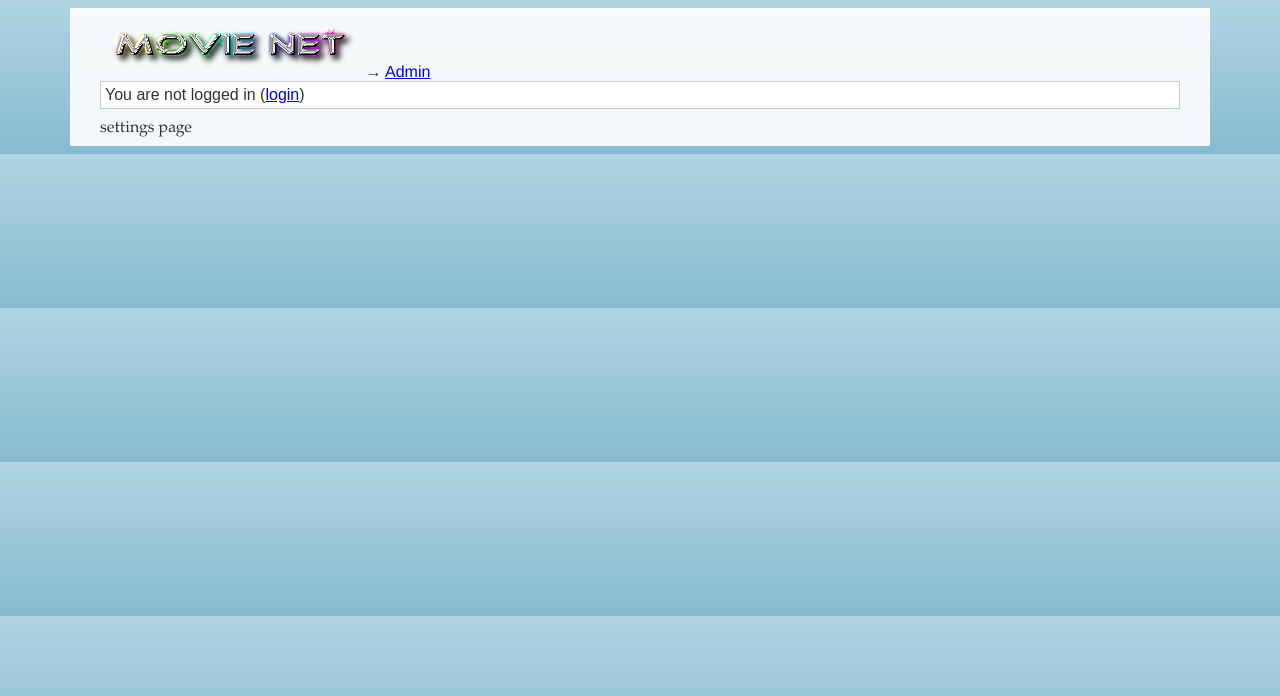
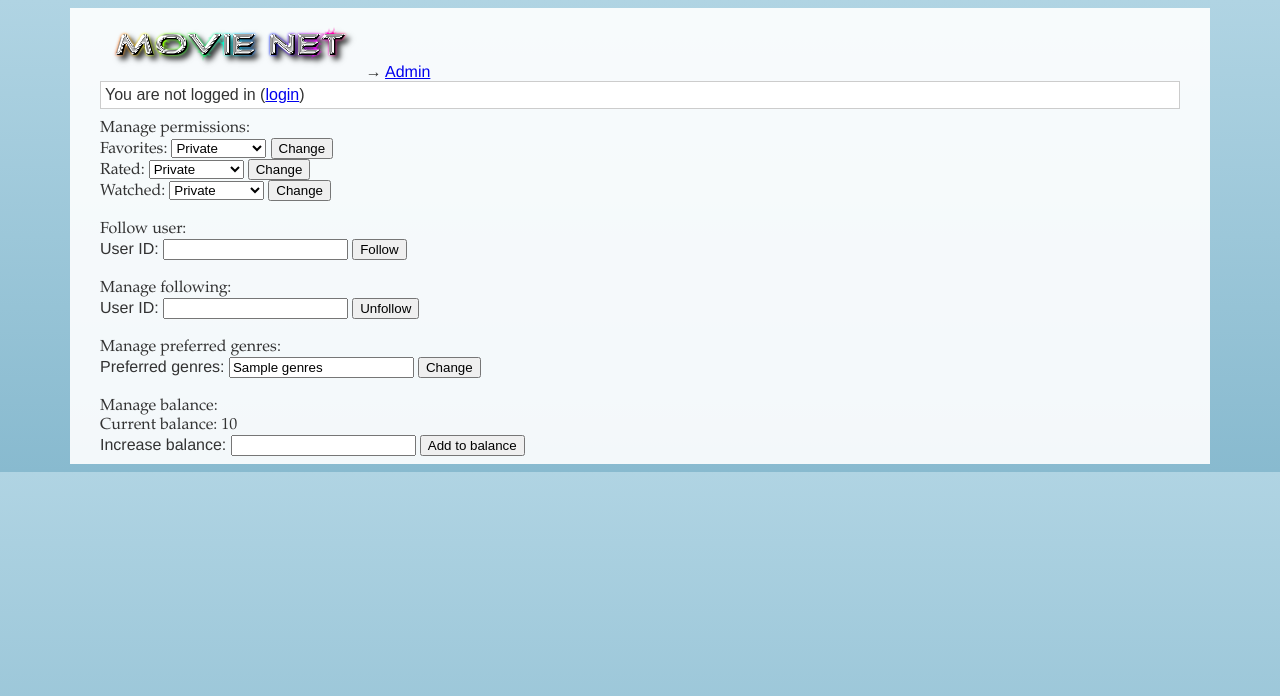
Before and after one commit to brownhead/cs166_project, a Flask app: template mnet/templates/settings.html in a window 1280 px wide. Shown: the top 696 px of the page. Run offline with Flask 2, Linux system fonts and the light colour scheme; the template is opened without the code that fills it: most values are stand-ins (such as "Sample title", 1, 10 or a date in 2020); some libraries are stand-ins or nearby versions.

Commit message:
added settings page

```diff
--- a/mnet/templates/settings.html
+++ b/mnet/templates/settings.html
@@ -3,6 +3,63 @@
 {% block path %}&rarr; <a href="/admin">Admin</a>{% endblock %}
 {% block content %}
 <div class="settings_block">
-  settings page
+  <span class="settings_header">Manage permissions:</span>
+  <form method="POST" action="{{ url_for('change_fave_perm') }}">
+    Favorites:
+    <select name="favorites">
+      <option value="private" {% if perms['fave'] == 0 %}selected{% endif %}>Private</option>
+      <option value="friends" {% if perms['fave'] == 1 %}selected{% endif %}>Friends only</option>
+      <option value="public" {% if perms['fave'] == 2 %}selected{% endif %}>Public</option>
+    </select>
+    <input type="submit" value="Change">
+  </form>
+  <form method="POST" action="{{ url_for('change_rate_perm') }}">
+    Rated:
+    <select name="favorites">
+      <option value="private" {% if perms['rank'] == 0 %}selected{% endif %}>Private</option>
+      <option value="friends" {% if perms['rank'] == 1 %}selected{% endif %}>Friends only</option>
+      <option value="public" {% if perms['rank'] == 2 %}selected{% endif %}>Public</option>
+    </select>
+    <input type="submit" value="Change">
+  </form>
+  <form method="POST" action="{{ url_for('change_watch_perm') }}">
+    Watched:
+    <select name="favorites">
+      <option value="private" {% if perms['watch'] == 0 %}selected{% endif %}>Private</option>
+      <option value="friends" {% if perms['watch'] == 1 %}selected{% endif %}>Friends only</option>
+      <option value="public" {% if perms['watch'] == 2 %}selected{% endif %}>Public</option>
+    </select>
+    <input type="submit" value="Change">
+  </form>
+
+  <br/>
+  <span class="settings_header">Follow user:</span>
+  <form method="POST" action="{{ url_for('follow_user') }}">
+    <label>User ID: <input type="text" name="userid"></label>
+    <input type="submit" value="Follow">
+  </form>
+
+  <br/>
+  <span class="settings_header">Manage following:</span>
+  <form method="POST" action="{{ url_for('stop_follow_user') }}">
+    <label>User ID: <input type="text" name="userid"></label>
+    <input type="submit" value="Unfollow">
+  </form>
+
+  <br/>
+  <span class="settings_header">Manage preferred genres:</span>
+  <form method="POST" action="{{ url_for('change_genres') }}">
+    <label>Preferred genres: <input type="text" name="genres" value="{{ genres }}"></label>
+    <input type="submit" value="Change">
+  </form>
+
+  <br/>
+  <span class="settings_header">Manage balance:</span>
+  <form method="POST" action="{{ url_for('increase_balance') }}">
+    Current balance: {{ balance }}
+    <br/>
+    <label>Increase balance: <input type="text" name="balance"></label>
+    <input type="submit" value="Add to balance">
+  </form>
 </div>
 {% endblock %}
```
Also changed, not shown: mnet/views/movie_info.py (+13 -0 lines), mnet/views/settings.py (+102 -3 lines).
